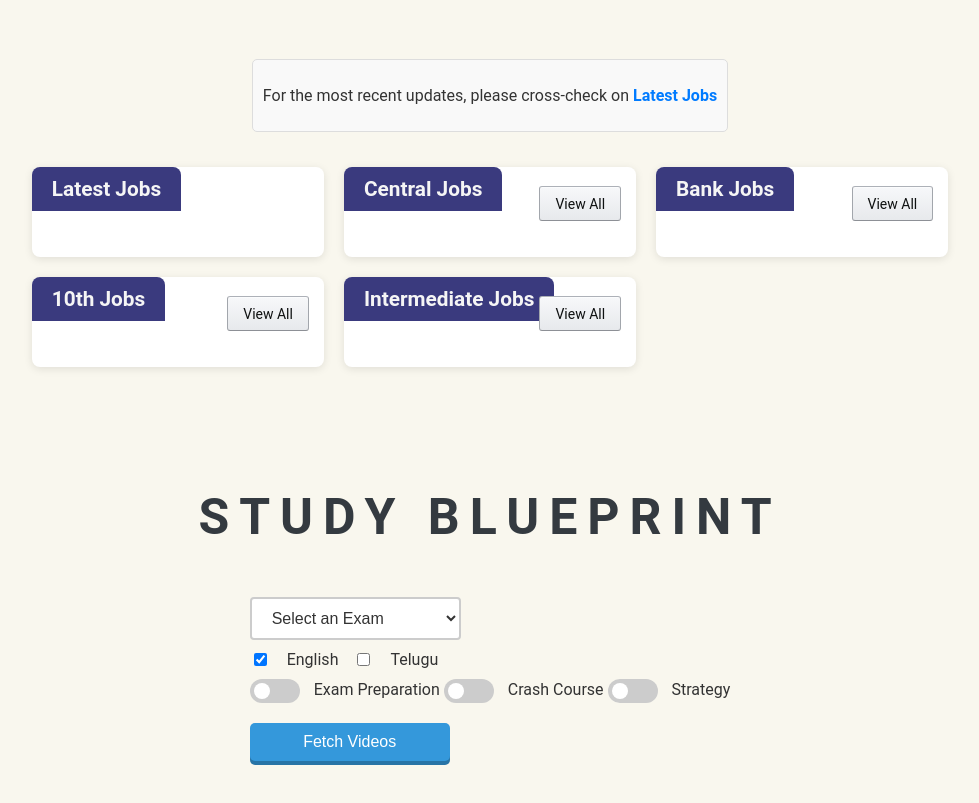
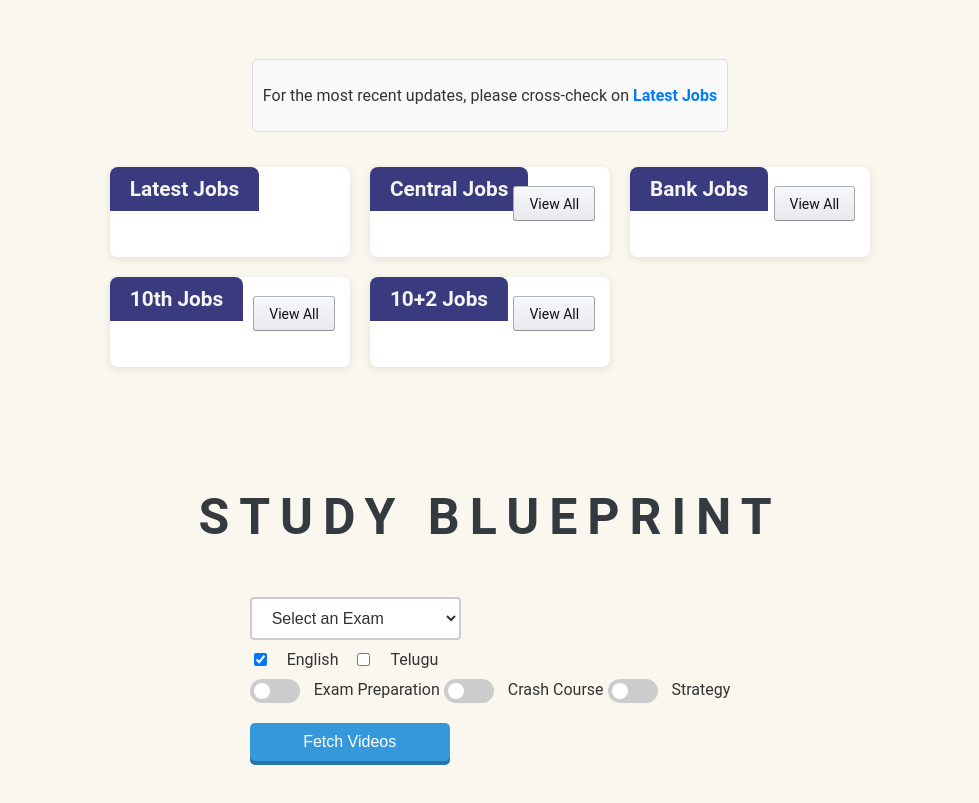
Before and after one commit to sudo-Harshk/project-v-frontend, a plain HTML site: page index.html in a window 1280 px wide. Shown: the part 814-1617 px from the top of the page, without its empty margins (150-1129 px from the left). Drawn offline with Linux system fonts and the light colour scheme; a script that the page names is missing; a web font is replaced by a local one.

Commit message:
modified:   index.html

```diff
--- a/index.html
+++ b/index.html
@@ -82,7 +82,7 @@
   </div>
   <div class="category" id="intermediate-jobs">
     <div class="category-header">
-      <h2>Intermediate Jobs</h2>
+      <h2>10+2 Jobs</h2>
       <a href="https://allgovernmentjobs.in/intermediate-10-2-jobs" target="_blank" class="view-all-btn">View All</a>
     </div>
     <ul class="job-list"></ul>
```
